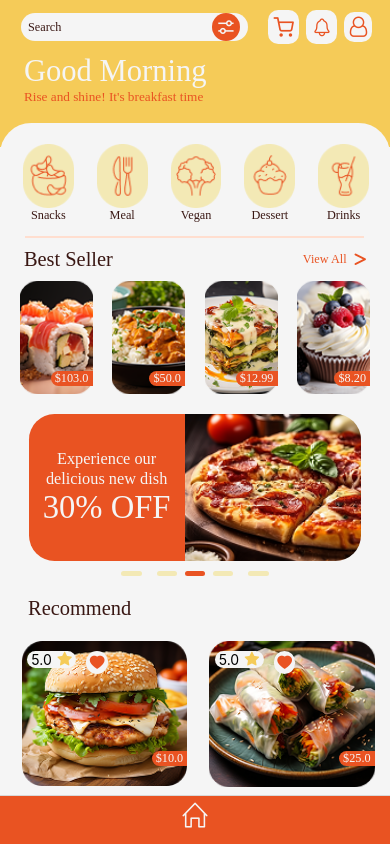
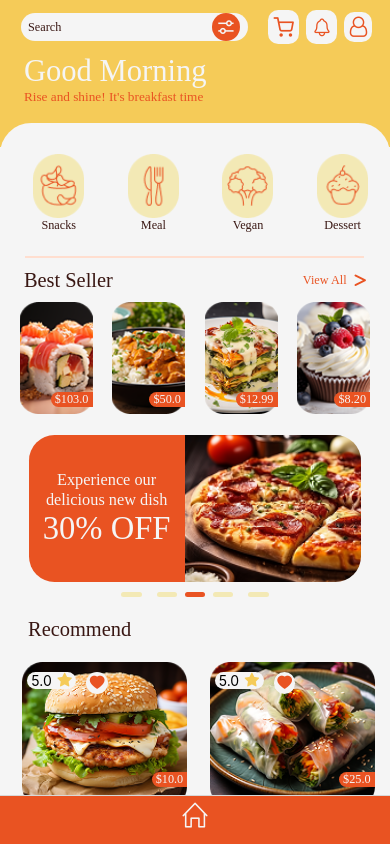
Before and after one commit to hariskhan117/Food-Delivery-Ui, a React Native app: screen /Home in a window 390 px wide. Built offline with nearby package versions, Linux system fonts and the light colour scheme.

Commit message:
updated home screen

```diff
--- a/src/components/FoodCategory/Category.js
+++ b/src/components/FoodCategory/Category.js
@@ -39,24 +39,43 @@
   },
 ];
 
-const Category = () => {
+const Category = ({
+  selectedCategory,
+  setSelectedCategory,
+  isOrangeTheme,
+  underLine,
+}) => {
   return (
-    <View style={styles.container}>
+    <View
+      style={[
+        styles.container,
+        isOrangeTheme ? styles.orangeBg : styles.whiteBg,
+      ]}
+    >
       <FlatList
         data={data}
         horizontal
         showsHorizontalScrollIndicator={false}
         keyExtractor={item => item.id.toString()}
-        renderItem={({ item }) => (
-          <TouchableOpacity>
-            <View style={styles.categoryContainer}>
-              <Image style={styles.categoryImg} source={item.image} />
-              <Text style={styles.categoryTxt}>{item.title}</Text>
-            </View>
-          </TouchableOpacity>
-        )}
+        renderItem={({ item }) => {
+          const isSelected = selectedCategory === item.title;
+          return (
+            <TouchableOpacity onPress={() => setSelectedCategory(item.title)}>
+              <View
+                style={[
+                  styles.categoryContainer,
+                  isSelected && isOrangeTheme && styles.activeOrangeContainer,
+                  isSelected && !isOrangeTheme && styles.activeWhiteContainer,
+                ]}
+              >
+                <Image style={[styles.categoryImg]} source={item.image} />
+                <Text style={[styles.categoryTxt]}>{item.title}</Text>
+              </View>
+            </TouchableOpacity>
+          );
+        }}
       />
-      <View style={styles.underLine}></View>
+      {underLine ? <View style={styles.underLine}></View> : null}
     </View>
   );
 };
@@ -71,10 +90,21 @@
     borderTopRightRadius: scale(30),
     marginTop: verticalScale(-23),
   },
+  orangeBg: { backgroundColor: Colors.orange600 },
+  whiteBg: { backgroundColor: Colors.white },
+  activeOrangeContainer: {
+    backgroundColor: Colors.white,
+    borderTopLeftRadius: scale(25),
+    borderTopRightRadius: scale(25),
+    // paddingBottom : 40
+  },
+  activeWhiteContainer: { backgroundColor: Colors.white },
   categoryContainer: {
     marginTop: verticalScale(20),
     marginLeft: scale(22),
     alignItems: 'center',
+    padding: scale(10),
+    borderRadius: scale(20),
   },
   categoryImg: {
     width: scale(49),
@@ -90,7 +120,7 @@
     borderColor: Colors.orange300,
     alignItems: 'center',
     justifyContent: 'center',
-    marginHorizontal:scale(24),
+    marginHorizontal: scale(24),
     width: scale(326),
     marginTop: verticalScale(12),
   },
--- a/src/screen/HomeScreen/index.js
+++ b/src/screen/HomeScreen/index.js
@@ -17,20 +17,30 @@
 import Fonts from '../../constant/Fonts';
 import { RecommendList, Seller } from '../../data/HomeData/index';
 import AntDesign from 'react-native-vector-icons/AntDesign';
+import { DrawerActions, useNavigation } from '@react-navigation/native';
 
 const Home = () => {
+  const navigation = useNavigation();
   return (
     <ScreenWrapper>
       <ScrollView>
         <View style={styles.container}>
           <View>
             <SearchBarCmp
+              profile={() => {
+                navigation.navigate('Profile');
+                navigation.openDrawer();
+              }}
+              notification={() => {
+                navigation.navigate('Notification');
+                navigation.openDrawer();
+              }}
               title="Good Morning"
               subtitle="Rise and shine! It's breakfast time"
             />
           </View>
           <View>
-            <Category />
+            <Category isOrangeTheme={false} underLine={true} />
           </View>
           <View>
             <View style={styles.sellerContainer}>
```
